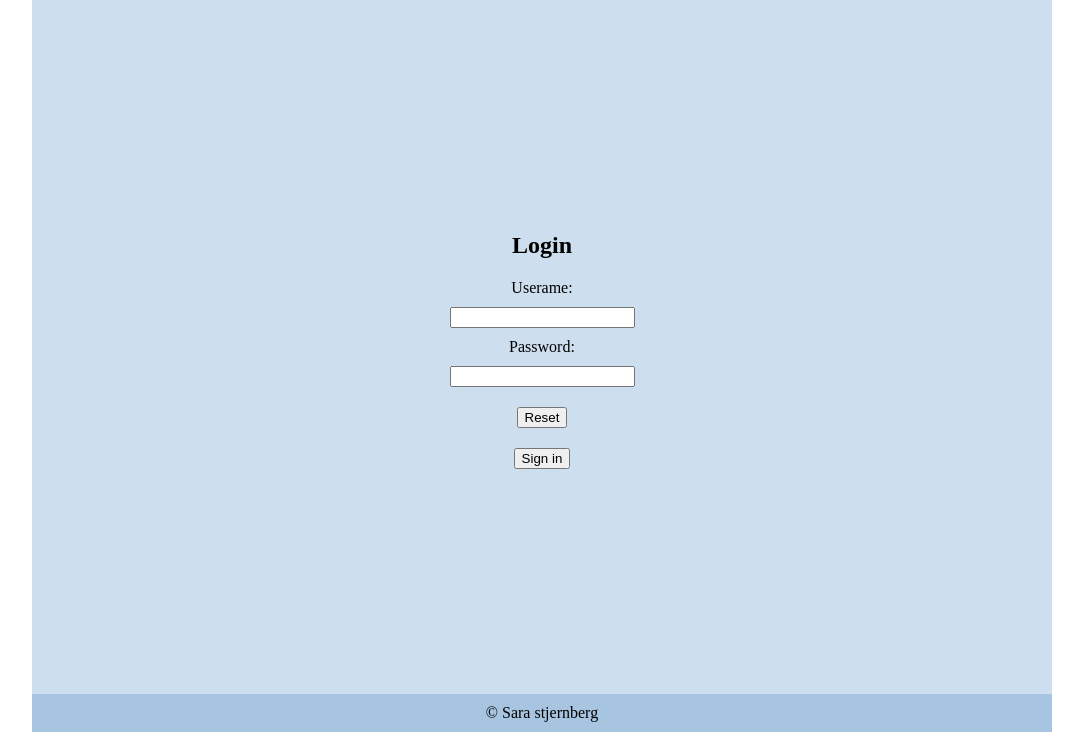
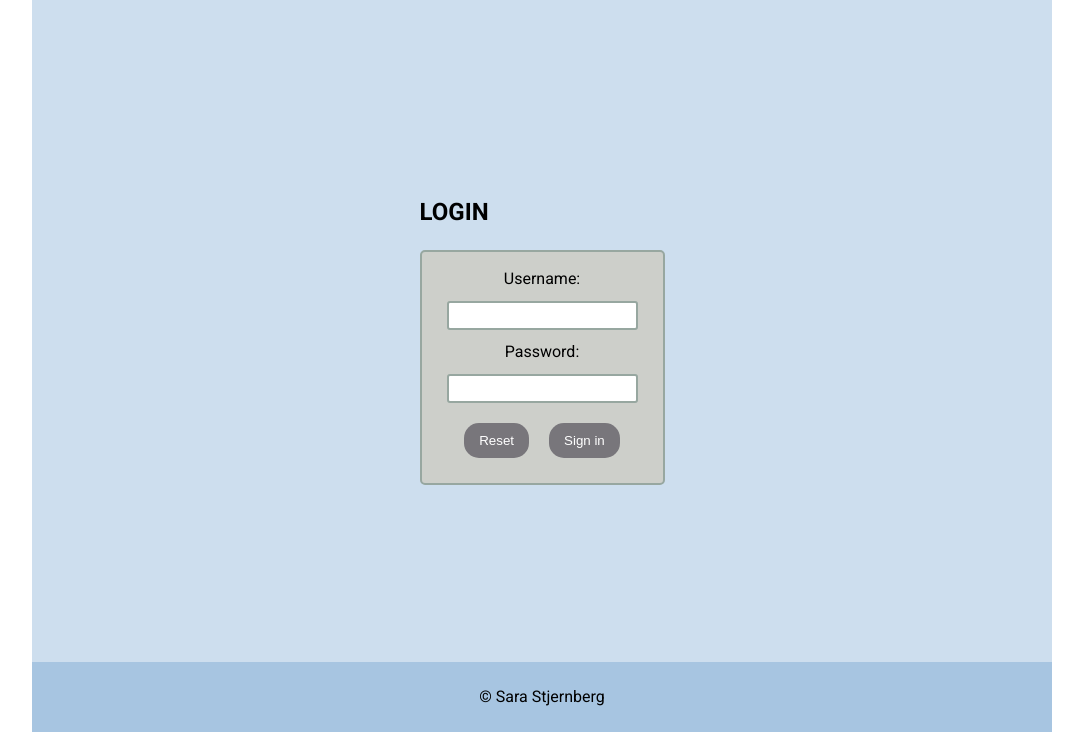
Before and after one commit to stjernberg/HTML-assignment, a plain HTML site: page login.html in a window 1280 px wide. Shown: the part 68-800 px from the top of the page, without its empty margins (98-1181 px from the left). Drawn offline with Linux system fonts and the light colour scheme.

Commit message:
more styling

```diff
--- a/login.html
+++ b/login.html
@@ -26,26 +26,27 @@
         </ul>
       </nav>
       <div>
-        <a href="index.html">Start
+        <a href="index.html" class="page-link">Start
         </a>
       </div>
     </header>
-
-    <section class="login">
+    <section>
+      <h2 class="upper-case">Login</h2>
       <form>
-        <h2>Login</h2>
-
-        <label for="userName">Userame:</label>
+        <label for="userName">Username:</label>
         <input type="text" id="userName" name="userName">
 
         <label for="password">Password:</label>
         <input type="password" id="password" name="password">
-        <input type="reset" id="reset" value="Reset">
-        <input type="submit" id="submit" value="Sign in">
+
+        <div class="buttons">
+          <input type="reset" id="reset" value="Reset">
+          <input type="submit" id="submit" value="Sign in">
+        </div>
       </form>
     </section>
     <div>
-      <footer>&copy; Sara stjernberg</footer>
+      <footer>&copy; Sara Stjernberg</footer>
     </div>
   </div>
 
--- a/style.css
+++ b/style.css
@@ -1,18 +1,19 @@
+@import url("https://fonts.googleapis.com/css2?family=Roboto:wght@400;700&display=swap");
+
 body {
   min-height: 100vh;
   margin: 0 auto;
   display: flex;
   align-items: center;
-  /* justify-content: center; */
   flex-direction: column;
-  /* justify-content: center; */
-  position: relative;
+  font-family: "Roboto", sans-serif;
+  line-height: 1.5;
 }
 
 .page-wrapper {
   width: 1020px;
   background: #cddeee;
-  height: 100vh;
+  min-height: 100vh;
   display: flex;
   flex-direction: column;
   justify-content: space-between;
@@ -26,24 +27,19 @@ header {
   align-items: center;
   background: #a7c5e1;
   height: 65px;
-  /* align-self: flex-start; */
-  /* height: 8vh; */
 }
 
 main {
   height: auto;
   display: grid;
   grid-template-columns: 75% 25%;
-  /* background: #cddeee; */
 }
 
 .left-side {
   display: grid;
   grid-template-columns: 1fr 1fr;
   grid-template-rows: minmax(100px, auto);
-  grid-gap: 2em;
-
-  /* background: #cddeee; */
+  grid-gap: 3em;
   padding: 40px;
 }
 
@@ -55,15 +51,16 @@ main {
 .grid2 {
   grid-column: 1 / 2;
   grid-row: 2 / 2;
+  margin-right: 60px;
 }
+
 .grid3 {
   grid-column: 2 / 3;
   grid-row: 2 / 3;
 }
 
 aside {
-  /* background: #bad1e8; */
-  padding-top: 60px;
+  padding-top: 50px;
 }
 
 footer {
@@ -71,26 +68,9 @@ footer {
   align-items: center;
   justify-content: center;
   background: #a7c5e1;
-  /* margin-top: auto; */
   padding: 10px 0 10px 0;
-  /* position: absolute;
-  bottom: 0; */
+  height: 50px;
   width: 1020px;
-}
-
-/* display: flex;
-  flex-direction: column;
-  justify-content: space-between;
-  align-items: center;
-  height: 90vh;
-  background: blue; */
-/* text-align: center; */
-
-.login {
-  display: flex;
-  flex-direction: column;
-  justify-content: space-between;
-  align-items: center;
 }
 
 form {
@@ -98,12 +78,37 @@ form {
   flex-direction: column;
   justify-content: center;
   align-items: center;
+  border: 2px solid #97a7a0;
+  border-radius: 5px;
+  background: #cdcfca;
+  height: auto;
+  padding: 15px;
 }
 
 input {
   margin: 10px;
 }
 
+input[type="text"],
+input[type="password"] {
+  padding: 5px;
+  border: 2px solid #97a7a0;
+  border-radius: 3px;
+}
+
+input[type="submit"],
+input[type="reset"] {
+  padding: 10px 15px;
+  background: #78767b;
+  border: none;
+  border-radius: 15px;
+  color: white;
+  cursor: pointer;
+}
+
+.buttons {
+  display: flex;
+}
 nav {
   display: flex;
   justify-content: space-around;
@@ -123,10 +128,26 @@ li {
 
 a {
   text-decoration: none;
-  color: #000;
+  color: #fff;
   font-weight: bold;
 }
 
 a:hover {
   color: #00008b;
 }
+
+.country {
+  font-weight: bold;
+}
+
+.upper-case {
+  text-transform: uppercase;
+}
+
+img {
+  width: 310px;
+}
+
+.page-link {
+  color: #000;
+}
```
Also changed, not shown: index.html (+8 -10 lines).
